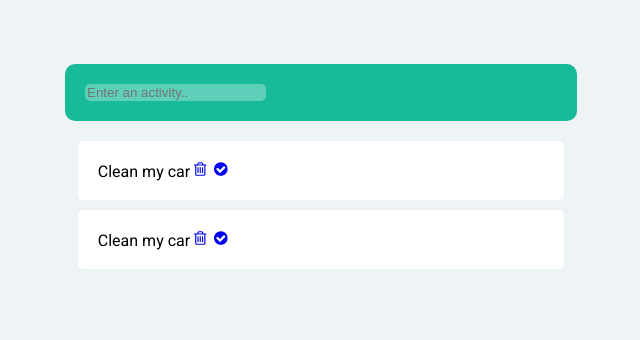
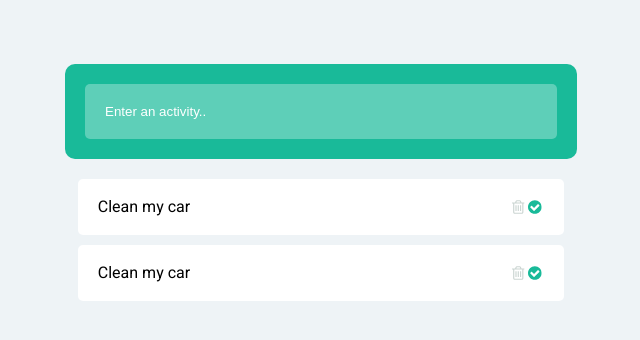
Before and after one commit to toosch/assignment-todo, a plain HTML site: page index.html in a window 1280 px wide. Shown: the whole page, without its empty margins (319-959 px from the left). Drawn offline with nearby package versions, Linux system fonts and the light colour scheme.

Commit message:
added list icon colors and aligned icons

```diff
--- a/style.scss
+++ b/style.scss
@@ -15,6 +15,10 @@ $bodybg: #eef3f6;
 $input-todo-bgc: rgba(255, 255, 255, 0.3);
 $font-size: 16px;
 
+* {
+  box-sizing: border-box;
+}
+
 body {
   background-color: $bodybg;
   font-size: $font-size;
@@ -30,10 +34,16 @@ body {
     background-color: $green;
     margin-bottom: 20px;
     input {
+      color: $white;
+      padding: 20px;
       border-radius: 5px;
       background-color: $input-todo-bgc;
       outline: none;
       border: none;
+      width: 100%;
+      &::placeholder {
+        color: $white;
+      }
       &:focus {
         outline: none;
         border: none;
@@ -43,11 +53,26 @@ body {
   &__list {
     margin: 0 auto;
     width: 95%;
+
     &__item {
+      display: flex;
       border-radius: 5px;
       background-color: $white;
       margin-bottom: 10px;
       padding: 20px;
+      .icon {
+        &--remove {
+          color: $grey;
+          align-self: end;
+          margin-left: auto;
+          &:hover {
+            color: red;
+          }
+        }
+        &--check {
+          color: $green;
+        }
+      }
     }
   }
 }
```
Also changed, not shown: style.css, 1 other file.
